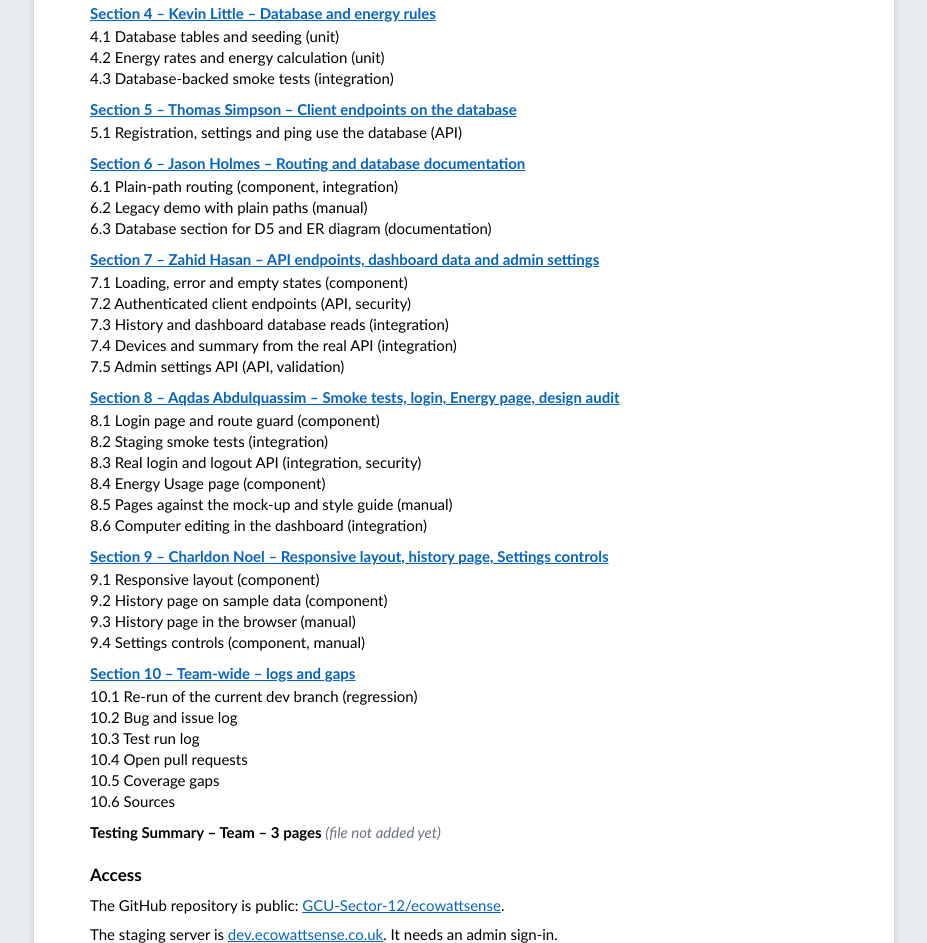
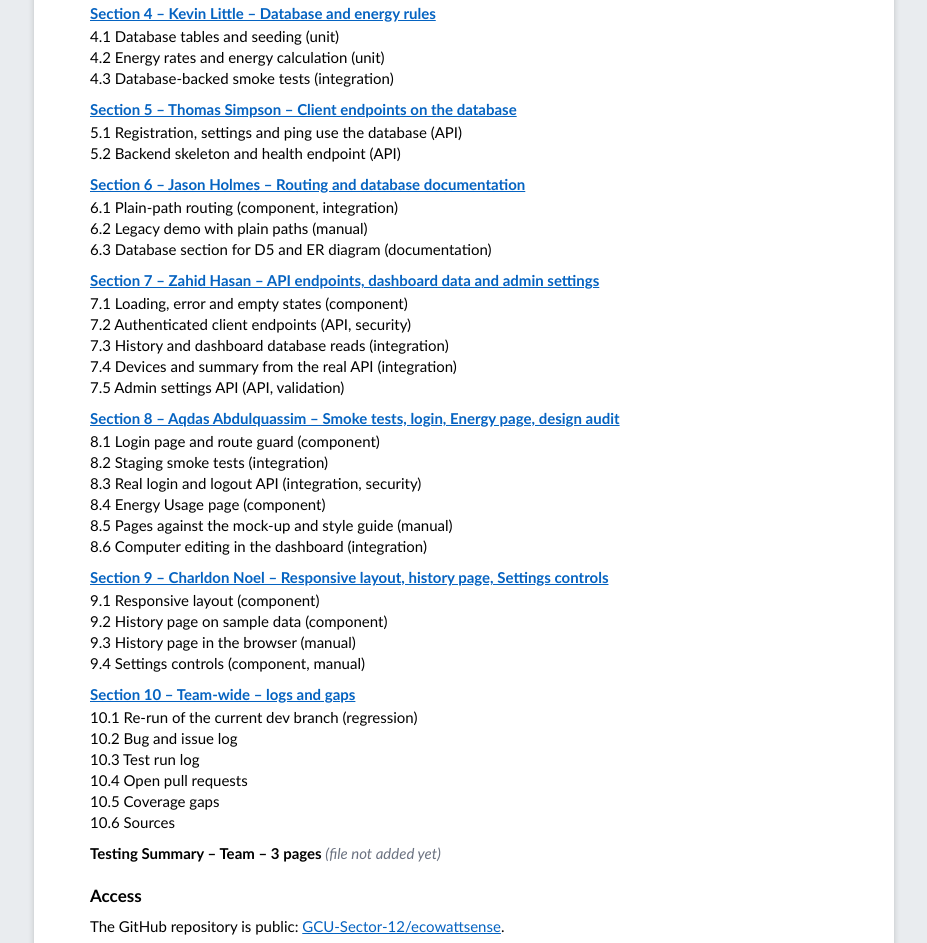
Before and after one commit to GCU-Sector-12/ecowattsense-testing-evidence, a plain HTML site: page index.html in a window 1280 px wide. Shown: the part 894-1837 px from the top of the page, without its empty margins (176-1103 px from the left). Drawn offline with Linux system fonts and the light colour scheme.

Commit message:
Add item 5.2 to the index
Co-Authored-By: Claude Opus 5.5 <noreply@anthropic.com>

```diff
--- a/index.html
+++ b/index.html
@@ -80,6 +80,7 @@
         <p class="head"><span class="title">Section 5 – Thomas Simpson – Client endpoints on the database</span> <span class="pdf"><span class="wait">(file not added yet)</span></span></p>
         <ul>
         <li>5.1 Registration, settings and ping use the database (API)</li>
+        <li>5.2 Backend skeleton and health endpoint (API)</li>
         </ul>
       </div>
       <div class="section" data-section="6">
```
